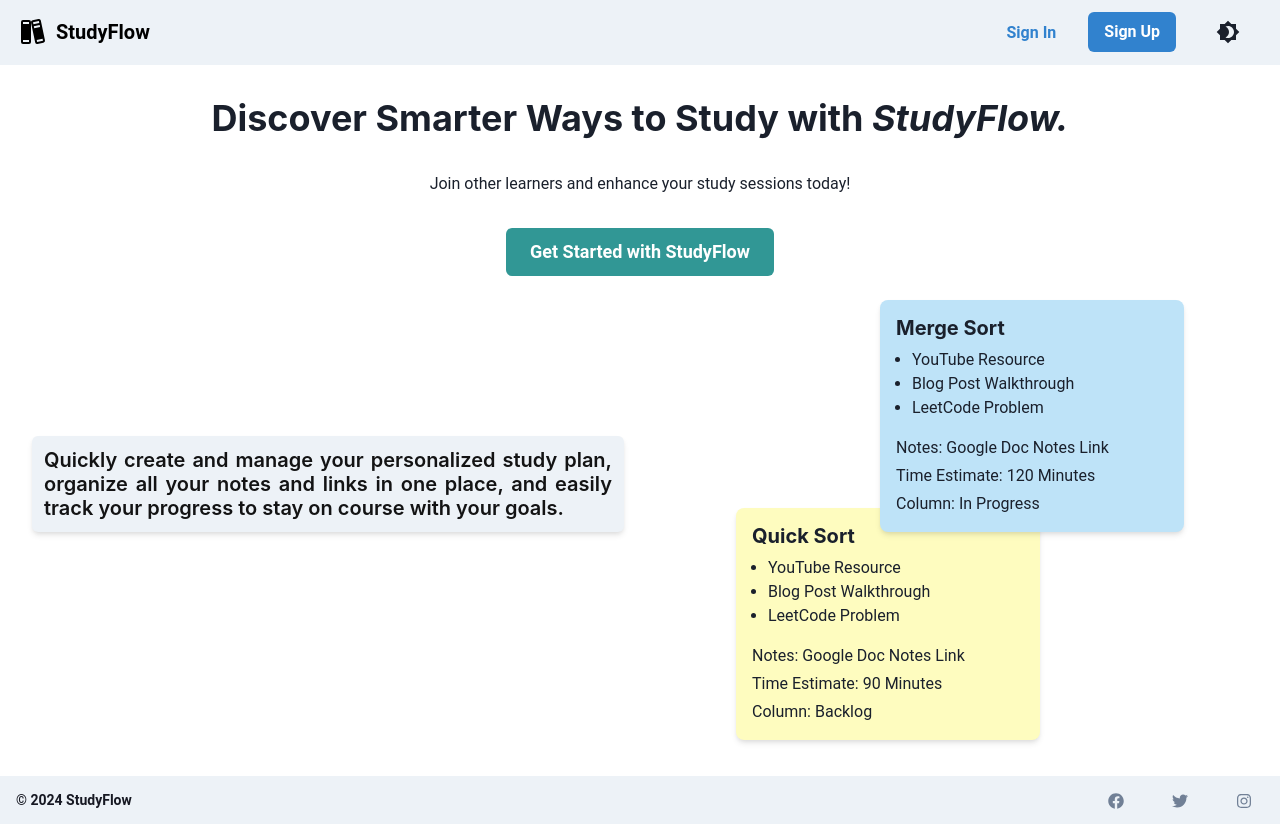
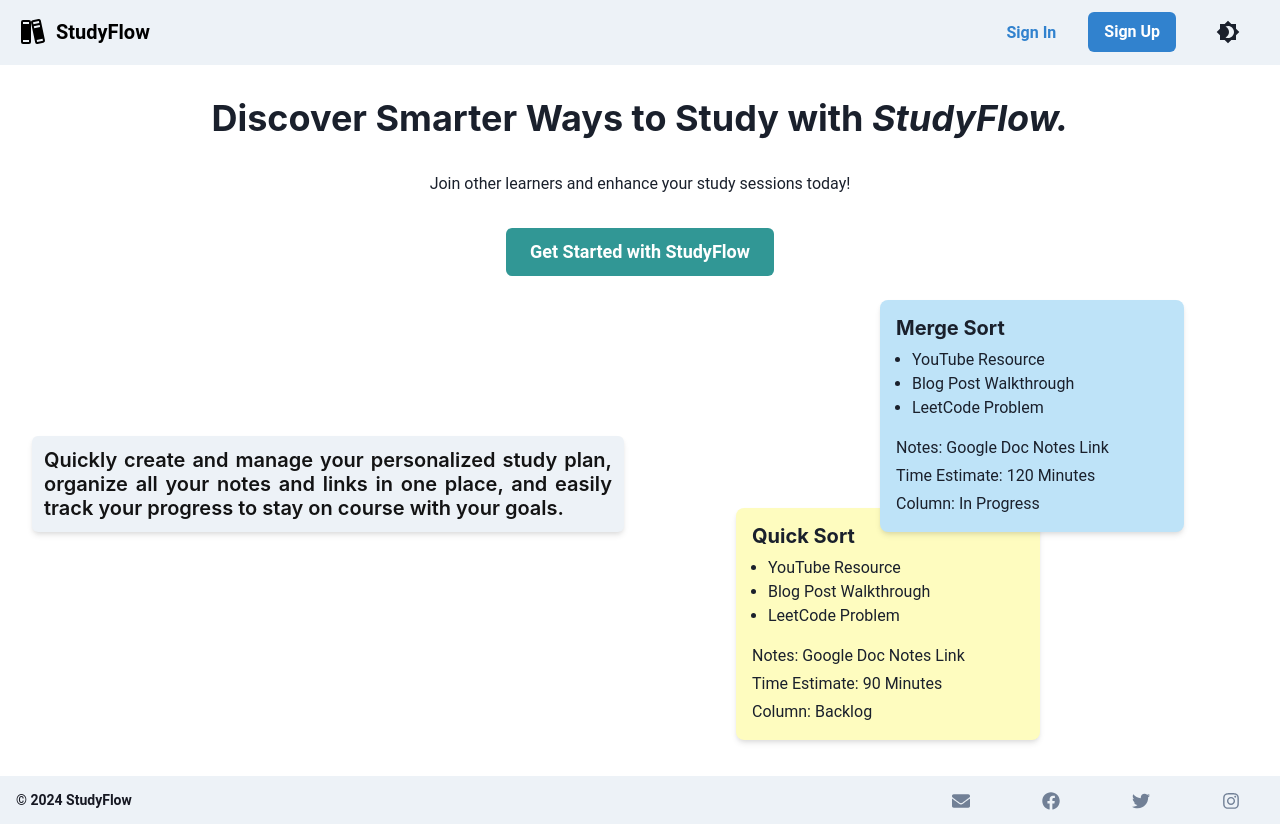
Before and after one commit to Alforoan/studyflow, a React (Vite) app in the folder client/: page / in a window 1280 px wide. Built offline with nearby package versions, Linux system fonts and the light colour scheme; no server answers; what bad-words would draw is missing.

Commit message:
added working contact-us icon to footer

```diff
--- a/client/src/components/Footer.tsx
+++ b/client/src/components/Footer.tsx
@@ -7,7 +7,7 @@
   Stack,
   Flex,
 } from "@chakra-ui/react";
-import { FaTwitter, FaInstagram, FaFacebook } from "react-icons/fa";
+import { FaTwitter, FaInstagram, FaFacebook, FaEnvelope } from "react-icons/fa";
 
 const Footer: React.FC = () => {
   return (
@@ -33,6 +33,17 @@
         </Box>
         <Box>
           <Stack direction="row" spacing={6}>
+          <Tooltip label="Contact Us" aria-label="Contact Us">
+              <IconButton
+                as="a"
+                href="mailto:studyflowhelp@gmail.com"
+                aria-label="Contact Us"
+                icon={<FaEnvelope />}
+                variant="link"
+                size={{base: "sm", md: "lg", lg: "lg"}}
+                _hover={{ color: useColorModeValue("teal.600", "teal.400") }}
+              />
+            </Tooltip>
             <Tooltip label="Coming Soon" aria-label="Facebook Coming Soon">
               <IconButton
                 as="a"
@@ -40,7 +51,7 @@
                 aria-label="Facebook"
                 icon={<FaFacebook />}
                 variant="link"
-                size="md"
+                size={{base: "sm", md: "lg", lg: "lg"}}
                 _hover={{
                   color: useColorModeValue("facebook.600", "facebook.400"),
                 }}
@@ -53,7 +64,7 @@
                 aria-label="Twitter"
                 icon={<FaTwitter />}
                 variant="link"
-                size="md"
+                size={{base: "sm", md: "lg", lg: "lg"}}
                 _hover={{ color: useColorModeValue("blue.600", "blue.400") }}
               />
             </Tooltip>
@@ -64,7 +75,7 @@
                 aria-label="Instagram"
                 icon={<FaInstagram />}
                 variant="link"
-                size="md"
+                size={{base: "sm", md: "lg", lg: "lg"}}
                 _hover={{ color: useColorModeValue("#C13584", "#C13584") }}
               />
             </Tooltip>
```
